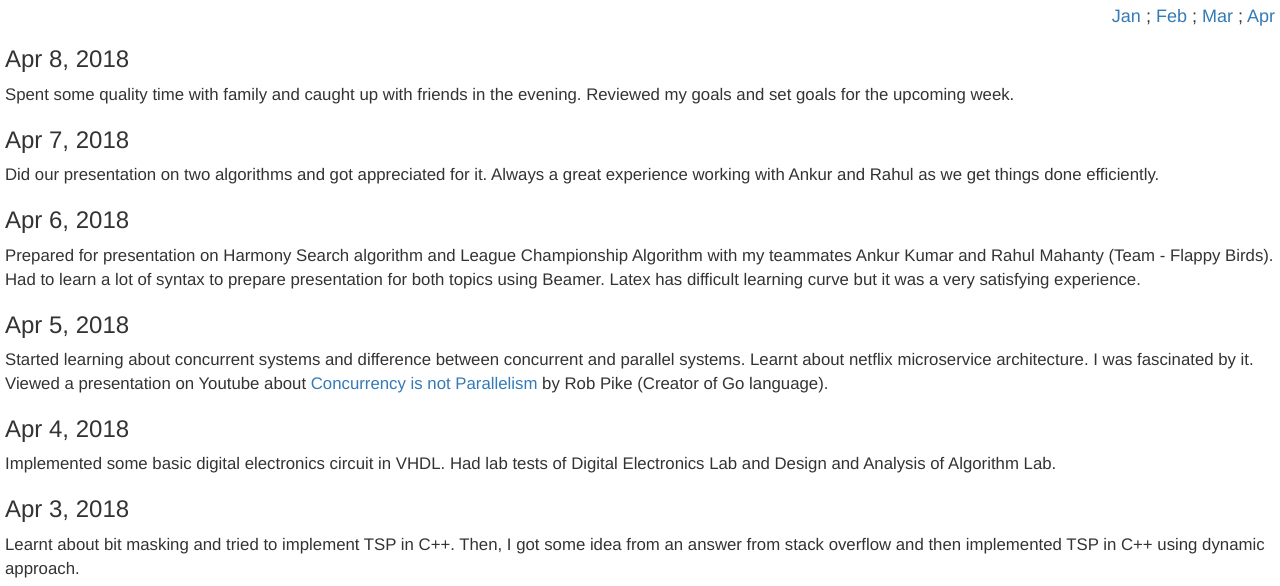
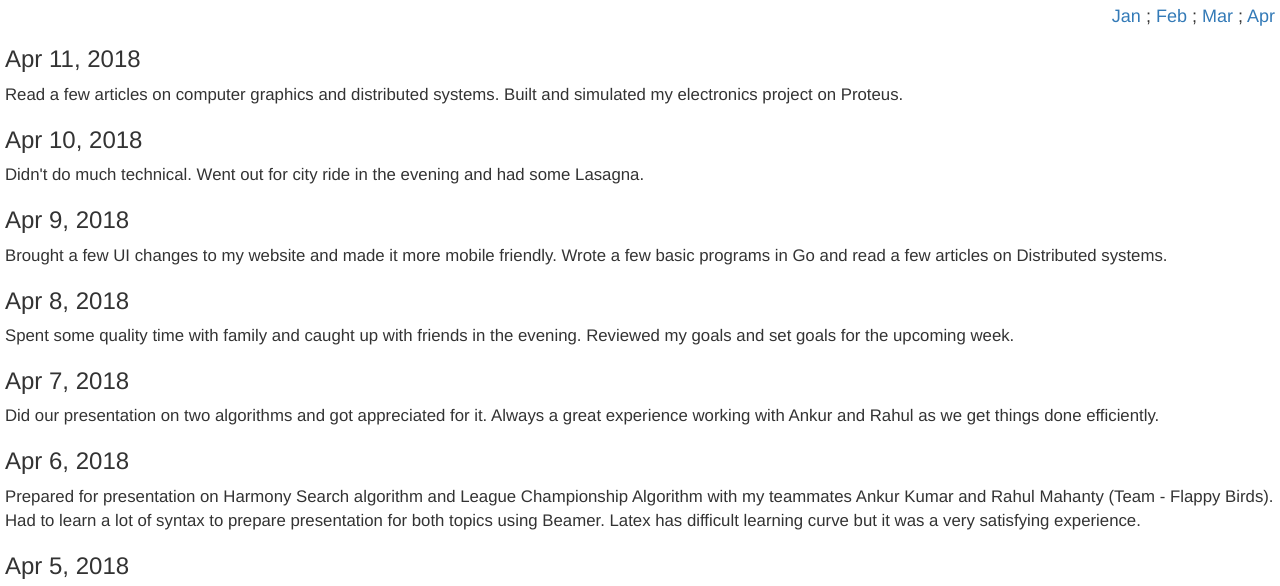
Before and after one commit to mahantyr/nawedx.github.io, a plain HTML site: page diary-apr.html in a window 1280 px wide. Shown: the part 156-742 px from the top of the page. Drawn offline with nearby package versions, Linux system fonts and the light colour scheme.

Commit message:
Updates diary

```diff
--- a/diary-apr.html
+++ b/diary-apr.html
@@ -43,6 +43,18 @@
 		<a href="diary-apr.html"> Apr </a>
 	</h4>
 
+	<h3>Apr 11, 2018</h3>
+	<p>
+		Read a few articles on computer graphics and distributed systems. Built and simulated my electronics project on Proteus.
+	</p>
+	<h3>Apr 10, 2018</h3>
+	<p>
+		Didn't do much technical. Went out for city ride in the evening and had some Lasagna.
+	</p>
+	<h3>Apr 9, 2018</h3>
+	<p>
+		Brought a few UI changes to my website and made it more mobile friendly. Wrote a few basic programs in Go and read a few articles on Distributed systems.
+	</p>
 	<h3>Apr 8, 2018</h3>
 	<p>
 		Spent some quality time with family and caught up with friends in the evening. Reviewed my goals and set goals for the upcoming week.
```
